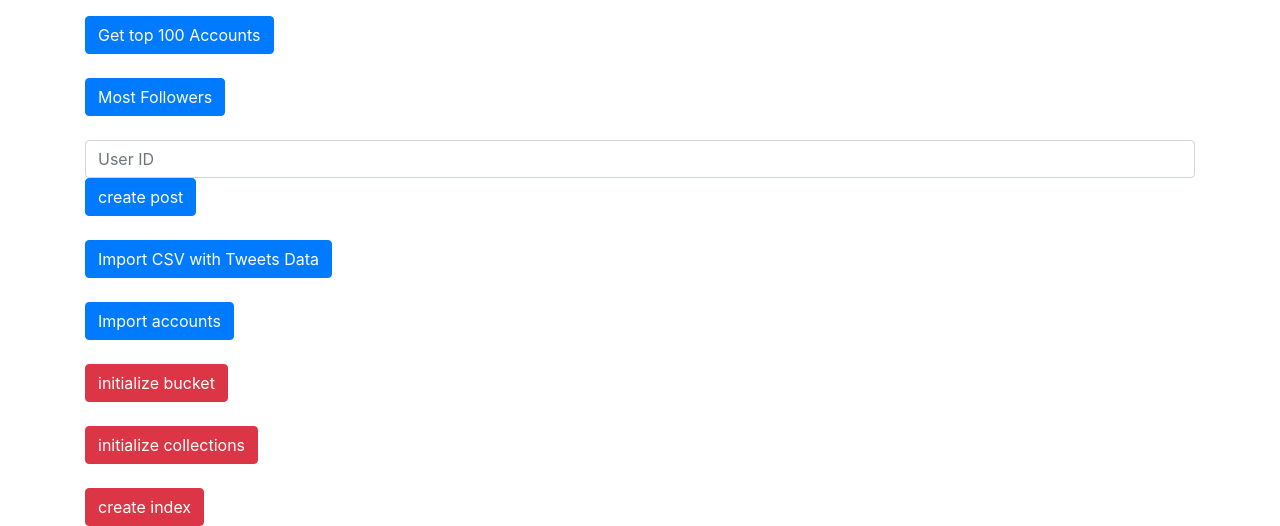
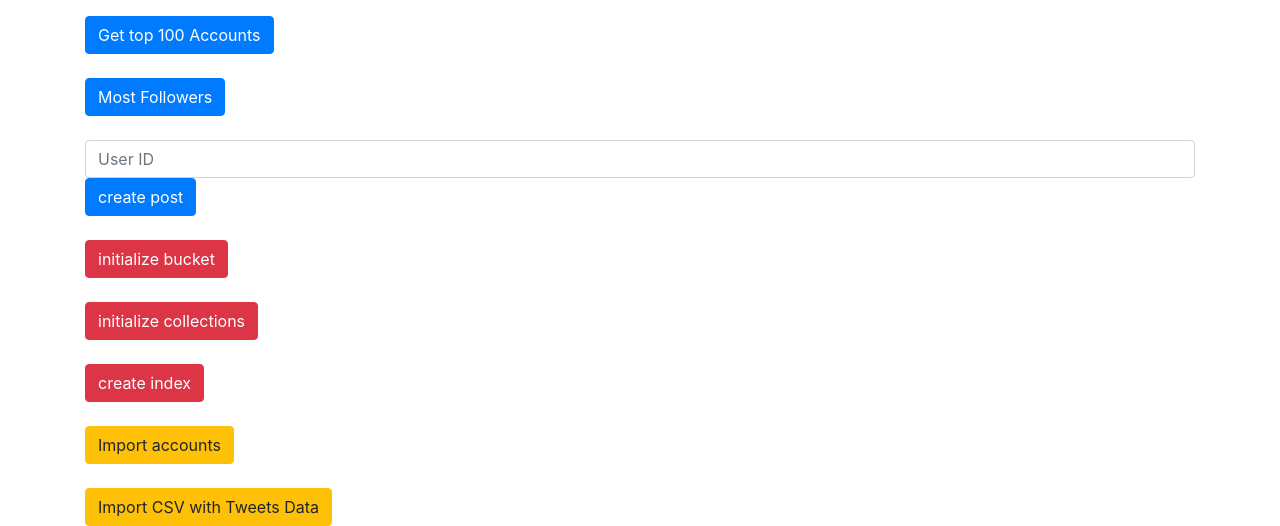
Before and after one commit to JonathanDeissler/BDEA_CA3, a Flask app: page / in a window 1280 px wide. Shown: the part 520-1046 px from the top of the page. Run offline with Flask 2, Linux system fonts and the light colour scheme; data that the repository does not hold is empty; some libraries are stand-ins or nearby versions.

Commit message:
button order

```diff
--- a/flask_proj/app/templates/index.html
+++ b/flask_proj/app/templates/index.html
@@ -56,19 +56,6 @@
 <br>
 
 
-<form action="/upload" target="_blank">
-  <input type="submit" value="Import CSV with Tweets Data" class="btn btn-primary">
-</form>
-
-<br>
-
-<form action="/upload_account_new" target="_blank">
-  <input type="submit" value="Import accounts" class="btn btn-primary">
-</form>
-
-
-<br>
-
 <form action="/initialize_bucket" target="_blank">
   <input type="submit" value="initialize bucket" class="btn btn-danger">
 </form>
@@ -84,5 +71,21 @@
 <form action="/create_index" target="_blank">
   <input type="submit" value="create index" class="btn btn-danger">
 </form>
+<br>
+
+<form action="/upload_account_new" target="_blank">
+  <input type="submit" value="Import accounts" class="btn btn-warning">
+</form>
+
+
+<br>
+
+<form action="/upload" target="_blank">
+  <input type="submit" value="Import CSV with Tweets Data" class="btn btn-warning">
+</form>
+
+
+
+
 
 {% endblock %}
```
